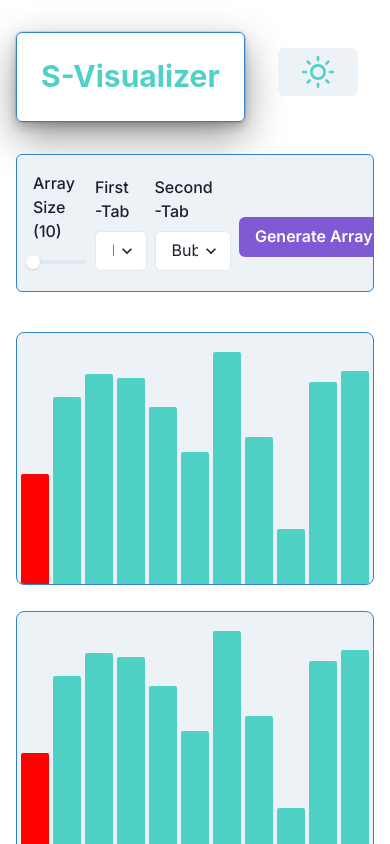
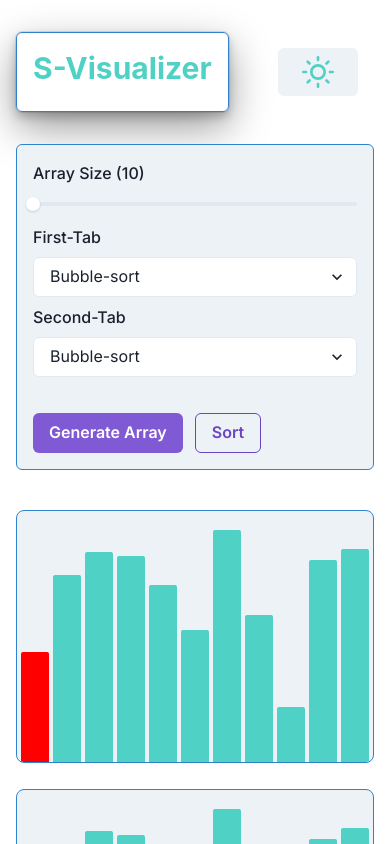
Before and after one commit to I-am-Ayushmaan/S_visualizer, a Next.js app: page / in a window 390 px wide. Shown: the top 844 px of the page. Built offline with nearby package versions, Linux system fonts and the light colour scheme.

Commit message:
responsiveness added

```diff
--- a/app/page.js
+++ b/app/page.js
@@ -1,12 +1,8 @@
 'use client';
 
-// import '@fontsource/raleway/400.css'
-// import '@fontsource/open-sans/700.css'
 
 import { ChakraProvider} from "@chakra-ui/react";
-// import theme from '../pages/theme'
 
-// import {} from 'react'
 import Visualizer from "./Visualizer";
 
 export default function Home() {
@@ -14,8 +10,6 @@ export default function Home() {
 
    <>
    <ChakraProvider >
-   {/* theme={theme} */}
-
       <Visualizer/>
    </ChakraProvider>
    </>
--- a/components/BuildGrid.js
+++ b/components/BuildGrid.js
@@ -9,27 +9,8 @@ const BuildGrid = ({ data ,s1 ,s2, setSorting, setswap1, setswap2, setArr,
     const clr = colorMode === "dark" ? "black" : "gray.100";
 
   const run =()=>{
-    if(algo==='Mergee-sort'){
-      Algorithm.get('preCompute')(data,setswap1,setswap2,setArr,setSorting,
-        animationFrames,setAnimationFrames,cntrl,setcntrl,sorting);
-    }
-    else{
       Algorithm.get(algo)(data,setswap1,setswap2,setArr,setSorting,cur,setCur);
-    }
    }
-
-   const preComp=()=>{
-
-   }
-  if(cntrl && sorting){
-    if(algo==='Mergee-sort'){
-      Algorithm.get('preCompute')(data,setswap1,setswap2,setArr,setSorting,
-        animationFrames,setAnimationFrames,cntrl,setcntrl,sorting);
-    }
-    // useEffect(()=>{
-    //   setcntrl(false);
-    // },[cntrl])
-  }
 
   if(rendering && sorting){
     useEffect(()=>{
@@ -37,14 +18,11 @@ const BuildGrid = ({ data ,s1 ,s2, setSorting, setswap1, setswap2, setArr,
     },[rendering])
     console.log('srt',sorting);
     console.log('redr',rendering);
-    // preComp();
     run();
   }
   if(sorting===false){
       setRendering(true)
   }
-
-
 
 
   return (
--- a/components/Header.js
+++ b/components/Header.js
@@ -6,7 +6,7 @@ const Header = () => {
   return (
     <>
      <Flex m={4} mt={8}>
-        <Box  boxShadow={'dark-lg'} p={6}  rounded={'md'}
+        <Box  boxShadow={'dark-lg'} p={4}  rounded={'md'}
               borderWidth={"1px"} borderColor={"blue.500"}
               _focus={{ boxShadow: "outline" }}
         >
--- a/components/Sidebar.js
+++ b/components/Sidebar.js
@@ -1,11 +1,10 @@
 
 import {
     Box,Button,Flex,FormControl,
-    FormLabel,HStack,Select,Slider,
+    FormLabel,Stack,Select,Slider,
     SliderFilledTrack,SliderThumb,
     SliderTrack } from "@chakra-ui/react";
 
-import React, { useEffect, useState } from "react";
 import { useColorMode } from "@chakra-ui/react";
 
 
@@ -18,9 +17,9 @@ import { useColorMode } from "@chakra-ui/react";
 
     return (
 
-      <HStack minW="xs" p={"4"} borderRadius="lg" rounded={'md'}
+      <Stack minW="xs" p={"4"} borderRadius="lg" rounded={'md'}
            bg={clr} borderWidth={"1px"} borderColor={"blue.500"}
-           overflow="hidden" m={4} >
+           overflow="hidden" m={4} direction={['column', 'row']}>
 
             <FormControl>
                 <FormLabel htmlFor="size">{`Array Size (${formState.size})`}</FormLabel>
@@ -102,7 +101,7 @@ import { useColorMode } from "@chakra-ui/react";
                 </Button>
             </Flex>
 
-      </HStack>
+      </Stack>
     );
   };
   export default Sidebar;
--- a/pages/Algorithm.js
+++ b/pages/Algorithm.js
@@ -1,4 +1,4 @@
-import { useState} from "react";
+
 
 
 const Algorithm = new Map(
@@ -227,11 +227,7 @@ const Algorithm = new Map(
 
         mergeSort(arr);
 
-    }]
-
-
-    ,
-
+    }],
 
     ['Shell-sort', (arr,setswap1,setswap2,setArr,setSorting,cur,setCur)=>{
         const shellSort = (arr) => {
@@ -301,7 +297,6 @@ const Algorithm = new Map(
           };
 
           shellSort(arr);
-
     }],
 
 
@@ -314,7 +309,6 @@ const Algorithm = new Map(
       setSorting(false);
       return;
     }
-
     let pivotIndex = await partition(start, end);
     requestAnimationFrame(() => {
       quickSort(start, pivotIndex - 1);
@@ -336,7 +330,7 @@ const Algorithm = new Map(
           setswap2(j);
           setArr([...arr]);
           resolve();
-        }, 10); // Adjust the delay time as needed (e.g., 10 milliseconds)
+        }, 10); // Adjust the delay time
       });
     };
 
@@ -357,113 +351,14 @@ const Algorithm = new Map(
 
   quickSort(0, arr.length - 1);
 
-
-  // const mergeSort = (arr) => {
-  //   if (arr.length <= 1) {
-  //     return arr;
-  //   }
-
-  //   const animations = [];
-  //   const sortedArr = arr.slice();
-
-  //   divide(sortedArr, 0, sortedArr.length - 1, animations);
-
-  //   animateMergeSort(animations);
-
-  //   return sortedArr;
-  // };
-
-  // const divide = (arr, start, end, animations) => {
-  //   if (start < end) {
-  //     const mid = Math.floor((start + end) / 2);
-  //     divide(arr, start, mid, animations);
-  //     divide(arr, mid + 1, end, animations);
-  //     merge(arr, start, mid, end, animations);
-  //   }
-  // };
-
-  // const merge = (arr, start, mid, end, animations) => {
-  //   const leftArr = arr.slice(start, mid + 1);
-  //   const rightArr = arr.slice(mid + 1, end + 1);
-  //   let i = 0;
-  //   let j = 0;
-  //   let k = start;
-
-  //   while (i < leftArr.length && j < rightArr.length) {
-  //     animations.push({ type: 'compare', indices: [k, start + i, mid + 1 + j] });
-
-  //     if (leftArr[i] <= rightArr[j]) {
-  //       arr[k] = leftArr[i];
-  //       animations.push({ type: 'overwrite', index: k, value: leftArr[i] });
-  //       i++;
-  //     } else {
-  //       arr[k] = rightArr[j];
-  //       animations.push({ type: 'overwrite', index: k, value: rightArr[j] });
-  //       j++;
-  //     }
-
-  //     k++;
-  //   }
-
-  //   while (i < leftArr.length) {
-  //     arr[k] = leftArr[i];
-  //     animations.push({ type: 'overwrite', index: k, value: leftArr[i] });
-  //     i++;
-  //     k++;
-  //   }
-
-  //   while (j < rightArr.length) {
-  //     arr[k] = rightArr[j];
-  //     animations.push({ type: 'overwrite', index: k, value: rightArr[j] });
-  //     j++;
-  //     k++;
-  //   }
-  // };
-
-  // const animateMergeSort = (animations) => {
-  //   let currentAnimation = 0;
-
-  //   const animate = () => {
-  //     if (currentAnimation < animations.length) {
-  //       const { type, indices, index, value } = animations[currentAnimation];
-
-  //       if (type === 'compare') {
-  //         const [k, i, j] = indices;
-  //         setswap1(i);
-  //         setswap2(j);
-  //       } else if (type === 'overwrite') {
-  //         setArr((arr) => {
-  //           const newArr = [...arr];
-  //           newArr[index] = value;
-  //           return newArr;
-  //         });
-  //       }
-
-  //       currentAnimation++;
-  //       requestAnimationFrame(animate);
-  //     } else {
-  //       setswap1(0);
-  //       setswap2(0);
-  //       setSorting(false);
-  //     }
-  //   };
-
-  //   requestAnimationFrame(animate);
-  // };
-
-  // mergeSort(arr);
-
 }]
-
-
-
 ,
 
 ['preCompute', (arr, setswap1, setswap2, setArr, setSorting,animationFrames,
    setAnimationFrames,cntrl,setcntrl,sorting) => {
 
   const preCompute = () => {
-    if (sorting && cntrl) {
+    if (cntrl && sorting===false) {
       const mergeSort = (arr) => {
         // Precompute the frames
         const animations = [];
@@ -523,7 +418,7 @@ const Algorithm = new Map(
       setAnimationFrames(frames);
       setcntrl(false);
     }
-    else {
+    else if(sorting && cntrl===false) {
       // Animation playback
       const animateMergeSort = () => {
         let currentAnimation = 0;
@@ -573,5 +468,4 @@ const Algorithm = new Map(
 
 
 ]);
-
 export default Algorithm;
--- a/pages/theme.js
+++ b/pages/theme.js
@@ -12,10 +12,6 @@ const config = {
 // 3. extend the theme
 const theme = extendTheme({
   config ,
-  // fonts: {
-  //   heading: `'Open Sans', sans-serif`,
-  //   body: `'Raleway', sans-serif`,
-  // },
 })
 
 export default theme
```
Also changed, not shown: app/Visualizer.js (+4 -6 lines). Lines whose indentation alone changed are shown as unchanged.
